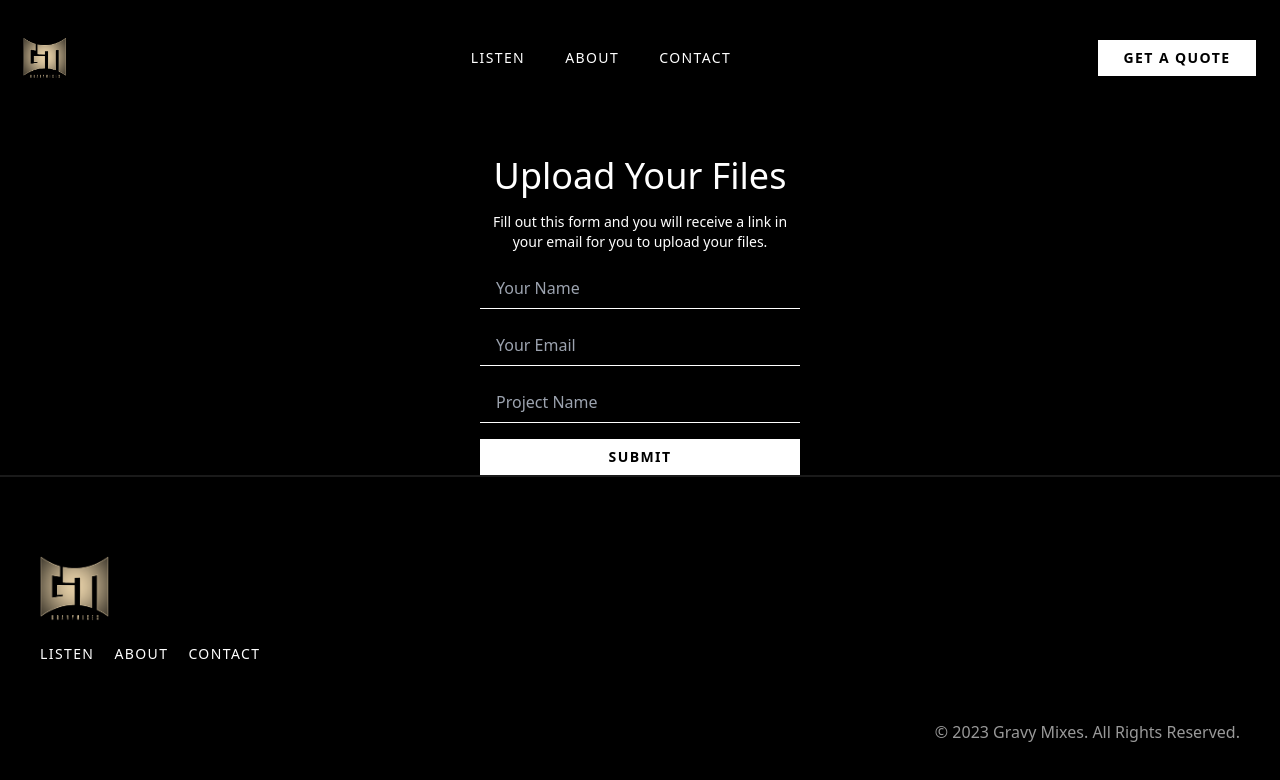
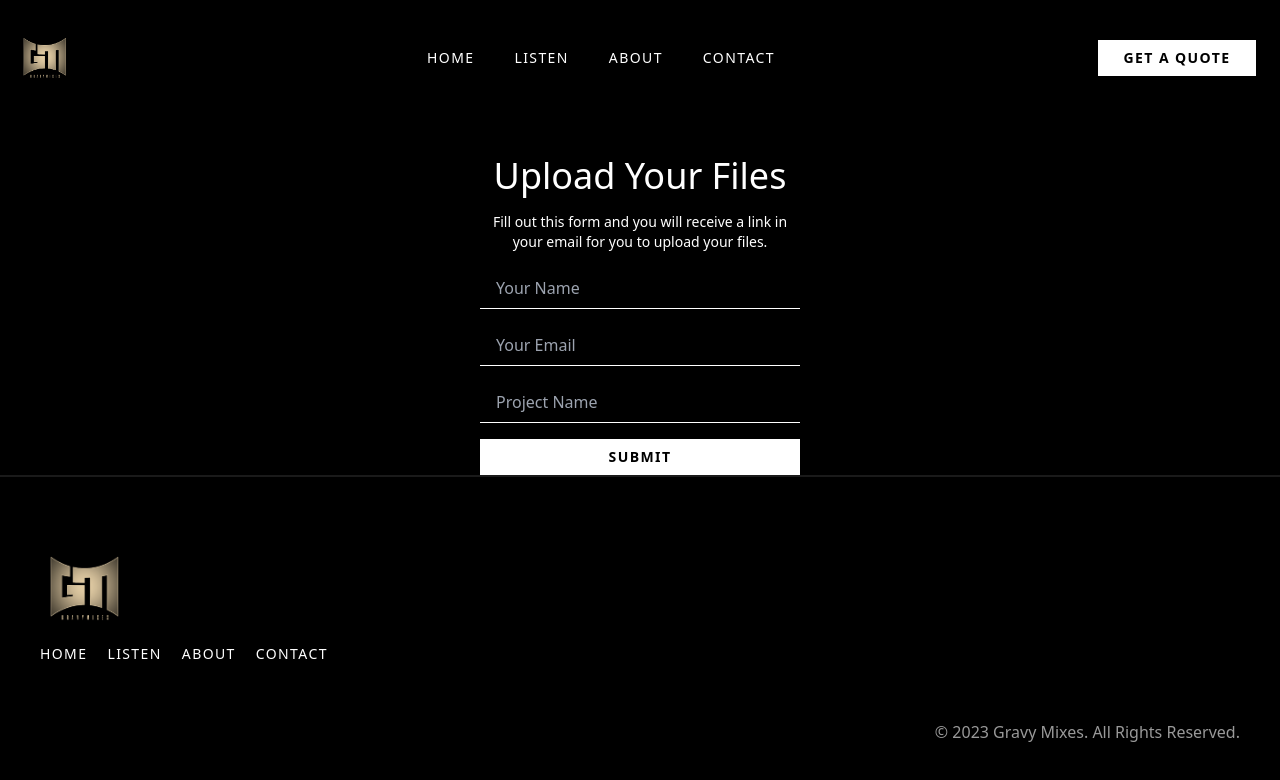
Before and after one commit to seangray-dev/gravy-mixes, a Next.js app: page /upload in a window 1280 px wide. Shown: the top 780 px of the page. Built offline with nearby package versions, Linux system fonts and the light colour scheme.

Commit message:
add link to logo and home link to nav

```diff
--- a/src/app/components/Footer.js
+++ b/src/app/components/Footer.js
@@ -6,13 +6,20 @@ const Footer = () => {
       <div className='bg-black text-white py-14 md:py-16 md:px-10 flex flex-col gap-[50px] md:grid md:grid-cols-2 pb-[56px] border-t-2 border-white/10 contain'>
         <div>
           <div className='w-[170px] md:w-32 mx-auto md:mx-0 mb-2'>
-            <img
-              className='md:-ml-[29.5px]'
-              src='/assets/images/branding/gravymixes-logo.png'
-              alt=''
-            />
+            <Link href={'/'}>
+              <img
+                className='md:-ml-[19.5px]'
+                src='/assets/images/branding/gravymixes-logo.png'
+                alt=''
+              />
+            </Link>
           </div>
           <ul className='flex flex-col md:flex-row gap-5 mx-auto md:mx-0 text-center uppercase text-sm tracking-widest md:pb-20'>
+            <li>
+              <Link className='hover:opacity-60 transition-all' href='/'>
+                Home
+              </Link>
+            </li>
             <li>
               <Link className='hover:opacity-60 transition-all' href='#listen'>
                 Listen
--- a/src/app/components/Nav.js
+++ b/src/app/components/Nav.js
@@ -11,13 +11,18 @@ const Nav = () => {
     <div className='bg-black'>
       <nav className='bg-black text-white py-7 px-6 flex justify-between items-center relative z-50 contain'>
         <div className='w-20 relative z-20'>
-          <img
-            className='md:-ml-[19.5px]'
-            src='/assets/images/branding/gravymixes-logo.png'
-            alt=''
-          />
+          <Link href={'/'}>
+            <img
+              className='md:-ml-[19.5px]'
+              src='/assets/images/branding/gravymixes-logo.png'
+              alt=''
+            />
+          </Link>
         </div>
         <div className='hidden md:flex gap-10 uppercase text-sm tracking-widest'>
+          <Link className='hover:opacity-60 transition-all' href='/'>
+            Home
+          </Link>
           <Link className='hover:opacity-60 transition-all' href='#listen'>
             Listen
           </Link>
```
